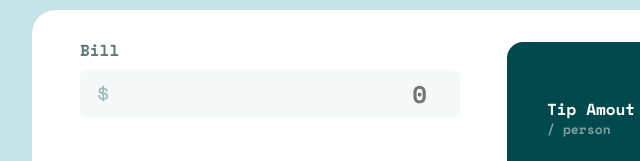
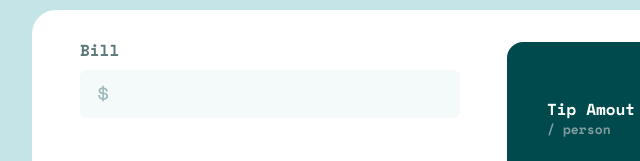
Before and after one commit to MathMattar/07-tip-calculator-app, a plain HTML site: page index.html in a window 1280 px wide. Shown: the part 221-382 px from the top of the page, 148-788 px from the left. Drawn offline with nearby package versions, Linux system fonts and the light colour scheme.

Commit message:
Update index

```diff
--- a/index.html
+++ b/index.html
@@ -38,7 +38,7 @@
 
                     <div class="input">
                         <img src="./assets/images/icon-dollar.svg" class="input__icon" alt="Icon dollar">
-                        <input type="number" class="input__box" id="bill" maxlength="5" placeholder="0">
+                        <input type="number" class="input__box" id="bill">
                     </div>
                 </fieldset>
 
```
